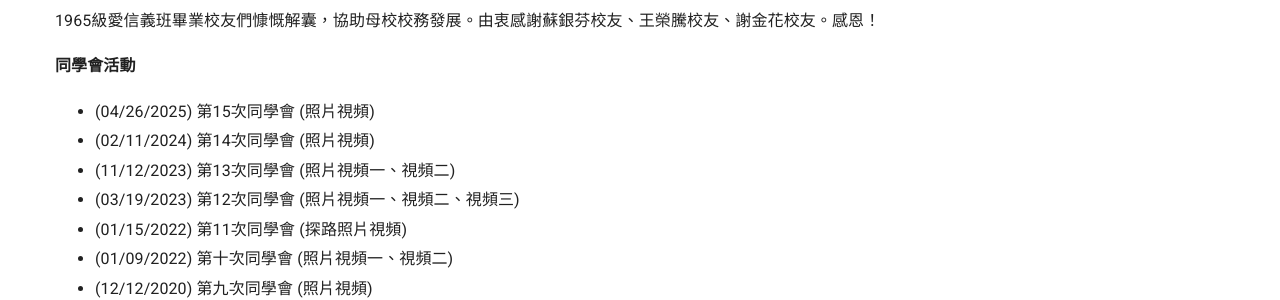
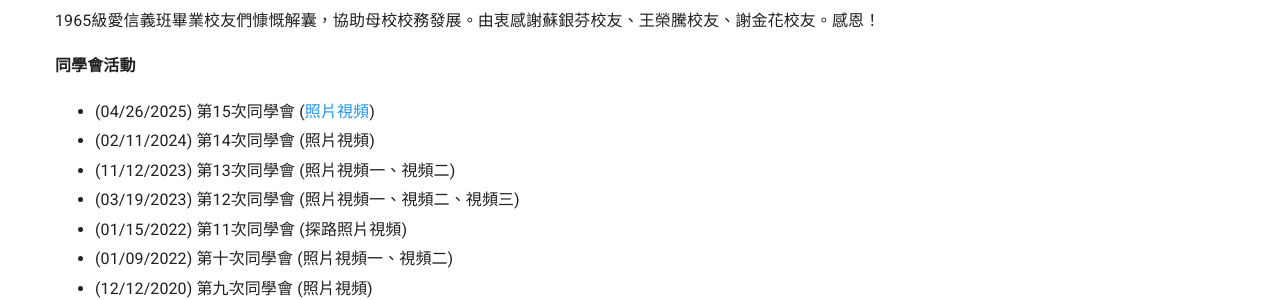
Before and after one commit to dashe1965/dashe1965.github.io, a Jekyll site: the page built from _docs/update/update.md, in a window 1280 px wide and 900 px high, scrolled down 383 px. Shown: the part 158-458 px from the top of the window. Built offline with Jekyll 4.4.1, drawn with Linux system fonts in a browser that asks for light colours; nearby versions of some CDN libraries; part of the change alters nothing that is shown.

```diff
--- a/_docs/update/update.md
+++ b/_docs/update/update.md
@@ -10,7 +10,7 @@ sectionid: update
 
 **同學會活動**
 
-- (04/26/2025) 第15次同學會 (照片視頻)
+- (04/26/2025) 第15次同學會 ([照片視頻](/img/reunion_15.mp4))
 - (02/11/2024) 第14次同學會 (照片視頻)
 - (11/12/2023) 第13次同學會 (照片視頻一、視頻二)
 - (03/19/2023) 第12次同學會 (照片視頻一、視頻二、視頻三)
```
Also changed, not shown: 1 other file.
